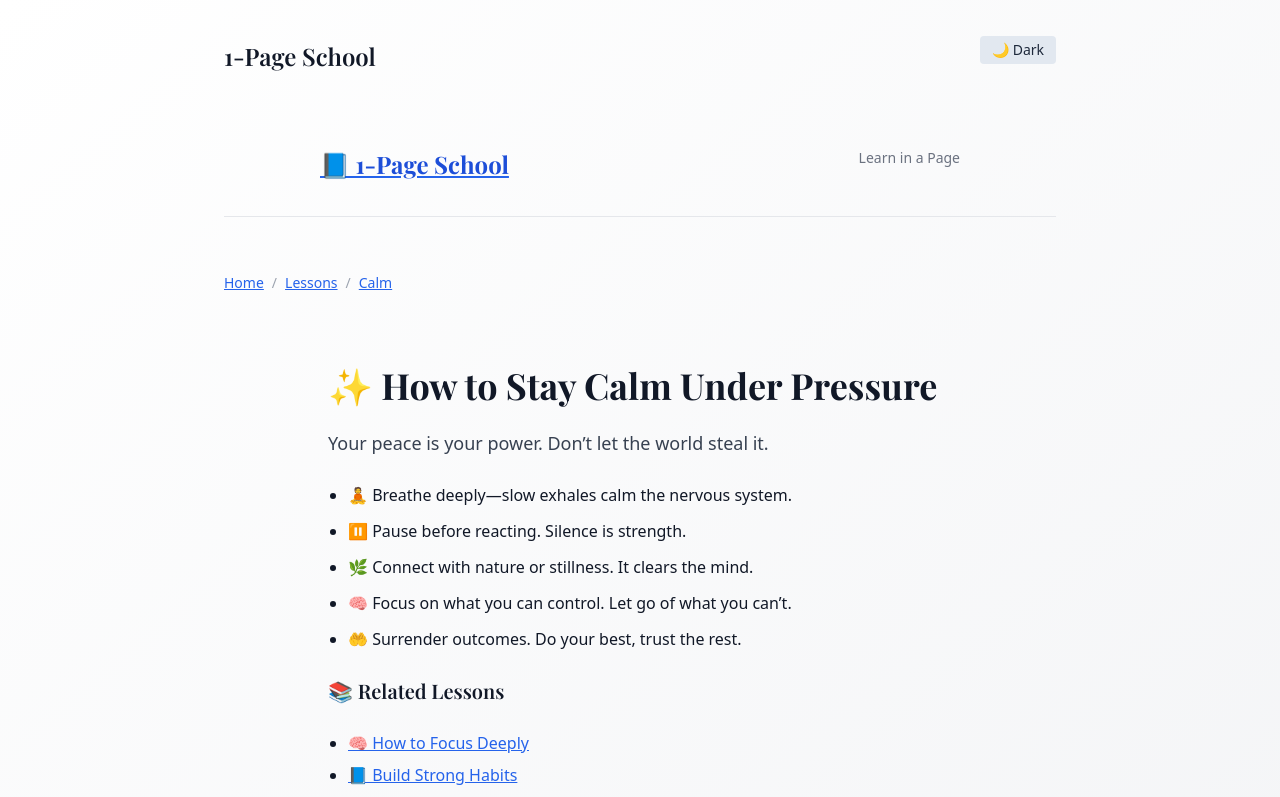
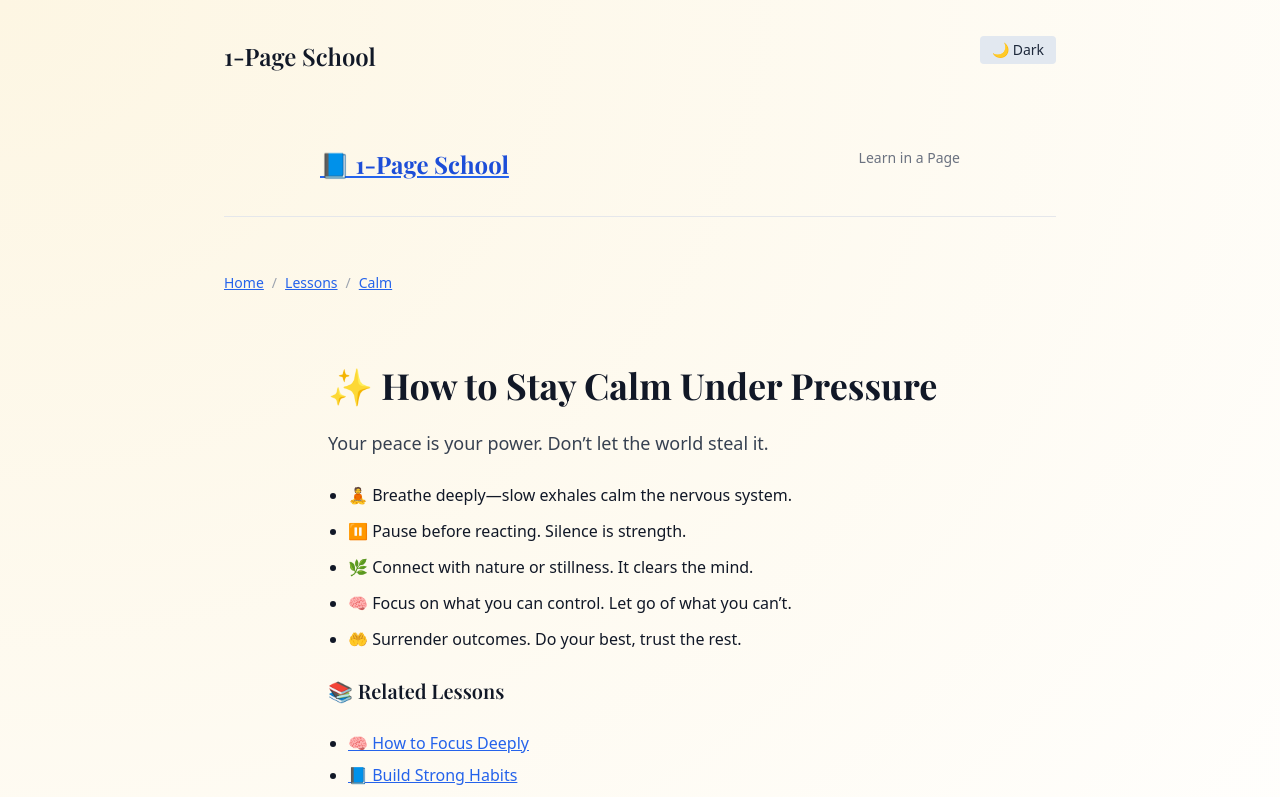
Before and after one commit to iamanvar3/1page-school, a Next.js app: page /lessons/calm in a window 1280 px wide. Shown: the top 797 px of the page. Built offline with nearby package versions, Linux system fonts and the light colour scheme; a web font is replaced by a local one.

Commit message:
Update layout.tsx

```diff
--- a/app/layout.tsx
+++ b/app/layout.tsx
@@ -1,4 +1,3 @@
-// ✅ app/layout.tsx
 import './globals.css';
 import Header from '../components/Header';
 import Footer from '../components/Footer';
@@ -13,7 +12,6 @@ export const metadata = {
 };
 
 export default function RootLayout({ children }: { children: ReactNode }) {
-  // 🧠 This must be moved to a client wrapper due to usePathname()
   return (
     <html lang="en" className="scroll-smooth">
       <head>
@@ -31,14 +29,24 @@ export default function RootLayout({ children }: { children: ReactNode }) {
   );
 }
 
-// ✅ This wrapper handles page-specific backgrounds
+// ✅ Client wrapper for dynamic backgrounds
 function LayoutWithBackground({ children }: { children: ReactNode }) {
   const pathname = usePathname();
   const isHome = pathname === '/';
+  const isLesson = pathname.startsWith('/lessons/');
 
-  const backgroundClass = isHome
-    ? 'bg-gradient-to-b from-blue-50 to-white dark:from-gray-950 dark:to-gray-900'
-    : 'bg-gradient-to-br from-white to-gray-100 dark:from-gray-900 dark:to-gray-950';
+  let backgroundClass = '';
+
+  if (isHome) {
+    backgroundClass =
+      'bg-gradient-to-b from-blue-50 to-white dark:from-gray-950 dark:to-gray-900';
+  } else if (isLesson) {
+    backgroundClass =
+      'bg-[radial-gradient(ellipse_at_top_left,_#fdf6e3,_#ffffff)] dark:bg-[radial-gradient(ellipse_at_top_left,_#1a1a1a,_#0f0f0f)]';
+  } else {
+    backgroundClass =
+      'bg-gradient-to-br from-white to-gray-100 dark:from-gray-900 dark:to-gray-950';
+  }
 
   return (
     <div className={`${backgroundClass} text-gray-900 dark:text-gray-100 min-h-screen`}>
```
